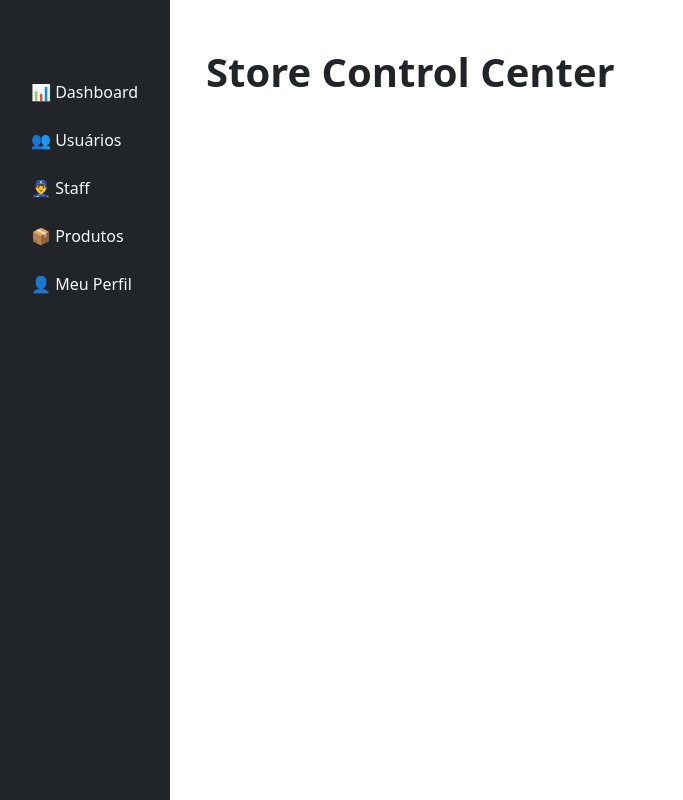
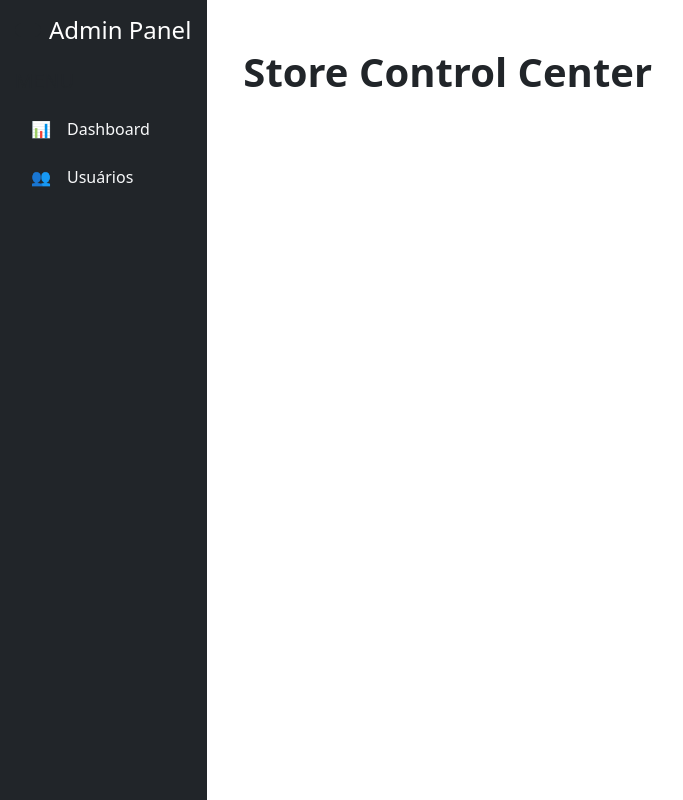
Before and after one commit to jpaulorbbr/Web-Dev-Portfolio---ecommerce-main, a Django app: page /admin/ in a window 1280 px wide. Shown: the part 57-857 px from the top of the page, without its empty margins (1-684 px from the left). Run offline with Django 5.2, Linux system fonts and the light colour scheme; parts of the project's set-up code (start-up, migrations or seed data) failed here and were passed over.

Commit message:
2026-07-08-1

```diff
--- a/ecommerce/templates/custom-admin/admin-base.html
+++ b/ecommerce/templates/custom-admin/admin-base.html
@@ -32,37 +32,34 @@
 
     <div class="d-flex">
         <!-- Sidebar -->
+        <!-- SIDEBAR -->
 <div id="sidebar" class="bg-dark text-white min-vh-100 p-3 sidebar-expanded">
-    <h5 class="text-uppercase text-muted mt-3 mb-3">Menu</h5>
+
+    <div class="d-flex align-items-center mb-4">
+        <button id="toggle-sidebar" class="btn btn-dark me-2">
+            <i class="fas fa-bars fa-lg"></i>
+        </button>
+        <h4 class="mb-0 menu-title">Admin Panel</h4>
+    </div>
+
+    <h5 class="menu-title text-uppercase text-muted mt-4 mb-3">Menu</h5>
+
     <ul class="nav flex-column">
         <li class="nav-item mb-2">
-        <a href="/admin/" class="nav-link text-light active">
-            <span class="menu-icon">📊</span> <span class="menu-text">Dashboard</span>
+            <a href="/admin/" class="nav-link text-light d-flex align-items-center">
+                <span class="menu-icon">📊</span>
+                <span class="menu-text ms-3">Dashboard</span>
             </a>
         </li>
         <li class="nav-item mb-2">
-        <a href="/admin/users/" class="nav-link text-light">
-            <span class="menu-icon">👥</span> <span class="menu-text">Usuários</span>
+            <a href="/admin/users/" class="nav-link text-light d-flex align-items-center">
+                <span class="menu-icon">👥</span>
+                <span class="menu-text ms-3">Usuários</span>
             </a>
         </li>
-    <li class="nav-item mb-2">
-        <a href="/admin/users/staff/" class="nav-link text-light">
-            <span class="menu-icon">👮‍♂️</span> <span class="menu-text">Staff</span>
-        </a>
-    </li>
-    <li class="nav-item mb-2">
-        <a href="/admin/products/" class="nav-link text-light">
-            <span class="menu-icon">📦</span> <span class="menu-text">Produtos</span>
-        </a>
-    </li>
-    <li class="nav-item">
-        <a href="/admin/profile/" class="nav-link text-light">
-            <span class="menu-icon">👤</span> <span class="menu-text">Meu Perfil</span>
-        </a>
-    </li>
+        <!-- Adicione os outros itens aqui... -->
     </ul>
 </div>
-
         <!-- Conteúdo -->
         <main id="main-content" class="flex-grow-1 p-4 bg-white min-vh-100">
             {% block content %}
@@ -72,26 +69,12 @@
 
     <script src="https://cdn.jsdelivr.net/npm/bootstrap@5.3.3/dist/js/bootstrap.bundle.min.js"></script>
     <script>
-        document.addEventListener('DOMContentLoaded', function() {
+const toggleBtn = document.getElementById('toggle-sidebar');
 const sidebar = document.getElementById('sidebar');
-            const mainContent = document.getElementById('main-content');
-            const toggleBtn = document.getElementById('sidebarToggle');
 
-            // Carrega estado salvo (aberto por padrão)
-            const isCollapsed = localStorage.getItem('sidebarCollapsed') === 'true';
-            if (isCollapsed) {
-                sidebar.classList.add('sidebar-collapsed');
-                mainContent.classList.add('main-expanded');
-            }
-
-            if (toggleBtn && sidebar && mainContent) {
-                toggleBtn.addEventListener('click', function() {
-                    const willCollapse = !sidebar.classList.contains('sidebar-collapsed');
+toggleBtn.addEventListener('click', () => {
+    sidebar.classList.toggle('sidebar-expanded');
     sidebar.classList.toggle('sidebar-collapsed');
-                    mainContent.classList.toggle('main-expanded');
-                    localStorage.setItem('sidebarCollapsed', willCollapse);
-                });
-            }
 });
 </script>
     <!--
```
Also changed, not shown: 1 other file. Lines whose indentation alone changed are shown as unchanged.
